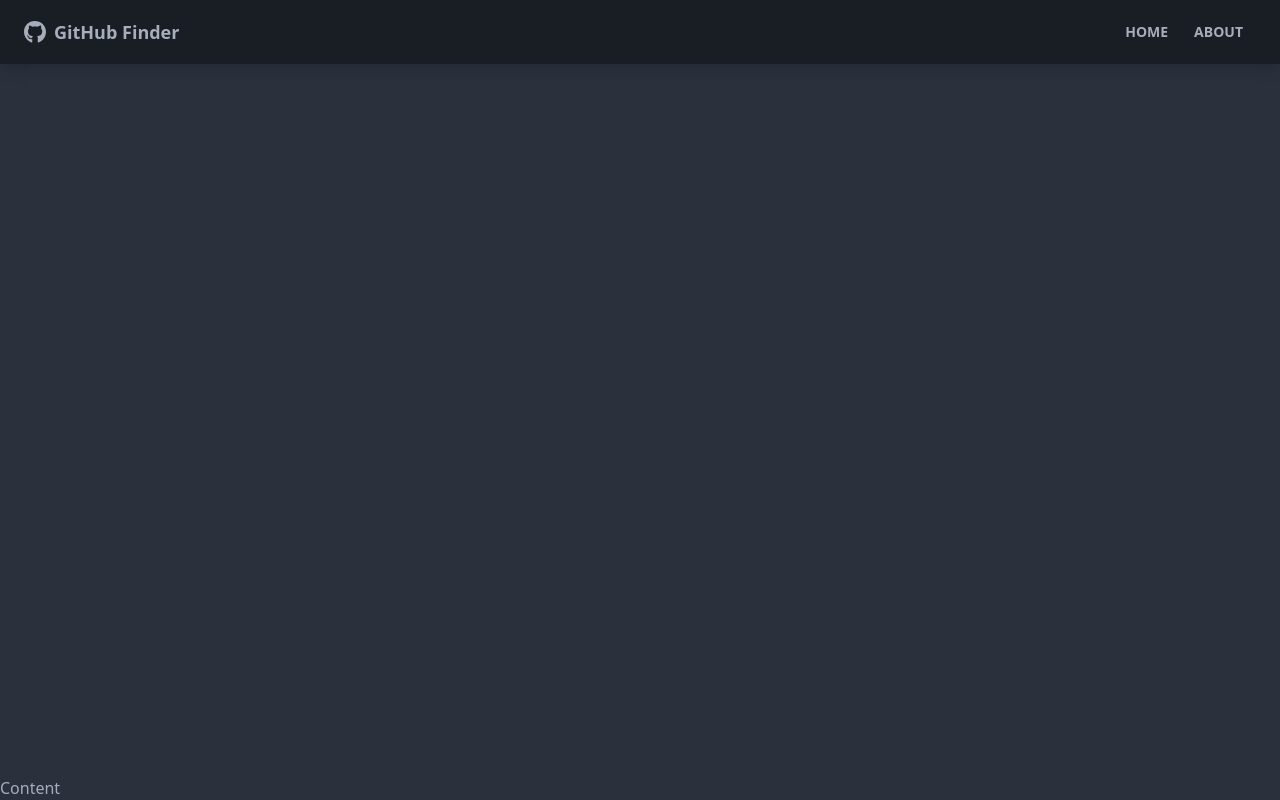
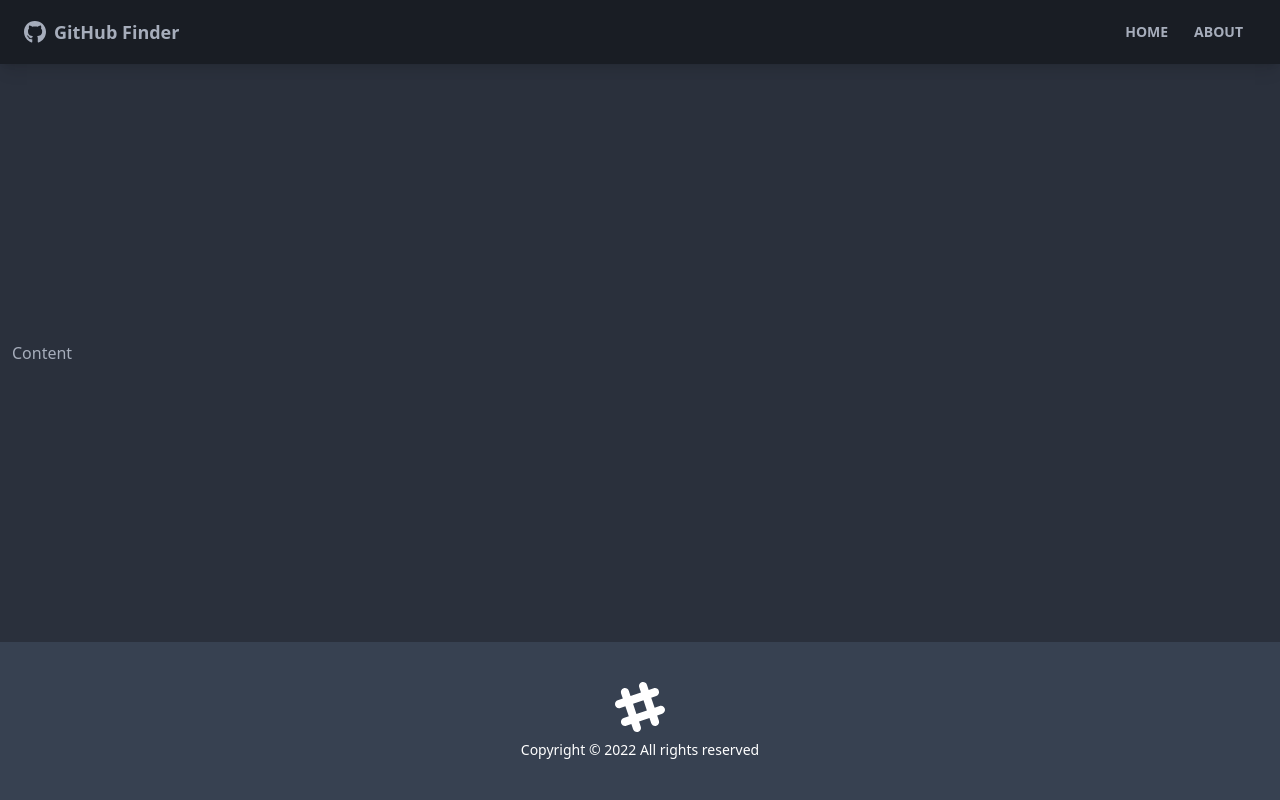
Before and after one commit to sabbir-ahmed12/react-github-finder, a React (Create React App) app: page / in a window 1280 px wide. Built offline with nearby package versions, Linux system fonts and the light colour scheme.

Commit message:
Added Footer component.

```diff
--- a/src/App.js
+++ b/src/App.js
@@ -1,13 +1,14 @@
-import {BrowserRouter as Router, Route} from 'react-router-dom';
-import Navbar from './components/layout/Navbar';
-
+import { BrowserRouter as Router, Route } from "react-router-dom";
+import Navbar from "./components/layout/Navbar";
+import Footer from "./components/layout/Footer";
 
 function App() {
   return (
     <Router>
-      <div className='flex flex-col justify-between h-screen'>
+      <div className="flex flex-col justify-between h-screen">
         <Navbar />
-        <main>Content</main>
+        <main className="container mx-auto px-3 pb-12">Content</main>
+        <Footer />
       </div>
     </Router>
   );
--- /dev/null
+++ b/src/components/layout/Footer.jsx
@@ -0,0 +1,24 @@
+const Footer = () => {
+  const footerYear = new Date().getFullYear();
+
+  return (
+    <footer className="footer p-10 bg-gray-700 text-primary-content footer-center">
+      <div>
+        <svg
+          width="50"
+          height="50"
+          viewBox="0 0 24 24"
+          xmlns="http://www.w3.org/2000/svg"
+          fillRule="evenodd"
+          clipRule="evenodd"
+          className="inline-block fill-current"
+        >
+          <path d="M22.672 15.226l-2.432.811.841 2.515c.33 1.019-.209 2.127-1.23 2.456-1.15.325-2.148-.321-2.463-1.226l-.84-2.518-5.013 1.677.84 2.517c.391 1.203-.434 2.542-1.831 2.542-.88 0-1.601-.564-1.86-1.314l-.842-2.516-2.431.809c-1.135.328-2.145-.317-2.463-1.229-.329-1.018.211-2.127 1.231-2.456l2.432-.809-1.621-4.823-2.432.808c-1.355.384-2.558-.59-2.558-1.839 0-.817.509-1.582 1.327-1.846l2.433-.809-.842-2.515c-.33-1.02.211-2.129 1.232-2.458 1.02-.329 2.13.209 2.461 1.229l.842 2.515 5.011-1.677-.839-2.517c-.403-1.238.484-2.553 1.843-2.553.819 0 1.585.509 1.85 1.326l.841 2.517 2.431-.81c1.02-.33 2.131.211 2.461 1.229.332 1.018-.21 2.126-1.23 2.456l-2.433.809 1.622 4.823 2.433-.809c1.242-.401 2.557.484 2.557 1.838 0 .819-.51 1.583-1.328 1.847m-8.992-6.428l-5.01 1.675 1.619 4.828 5.011-1.674-1.62-4.829z"></path>
+        </svg>
+        <p>Copyright &copy; {footerYear} All rights reserved</p>
+      </div>
+    </footer>
+  );
+};
+
+export default Footer;
```
